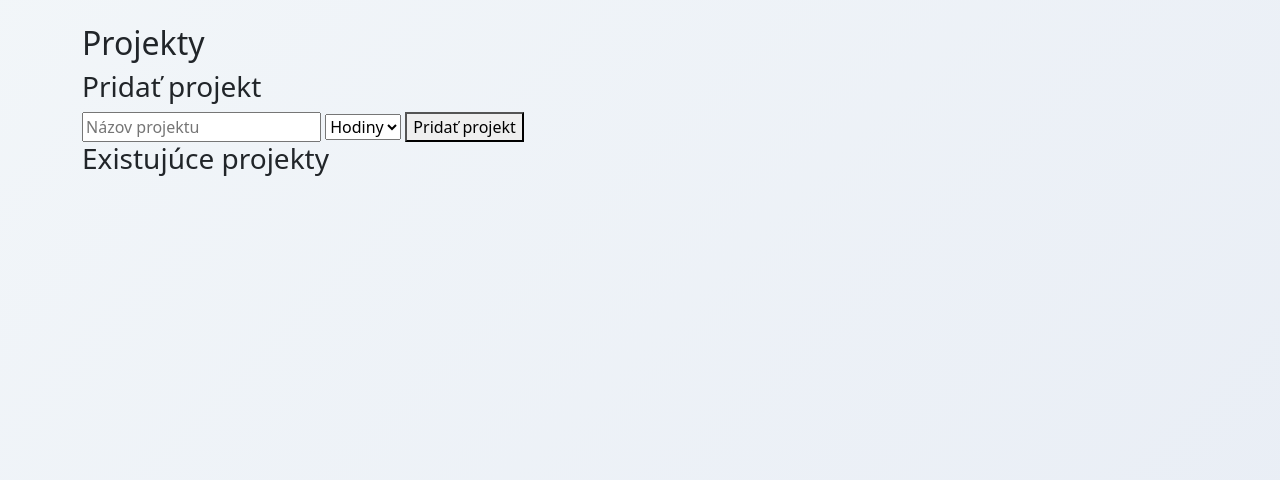
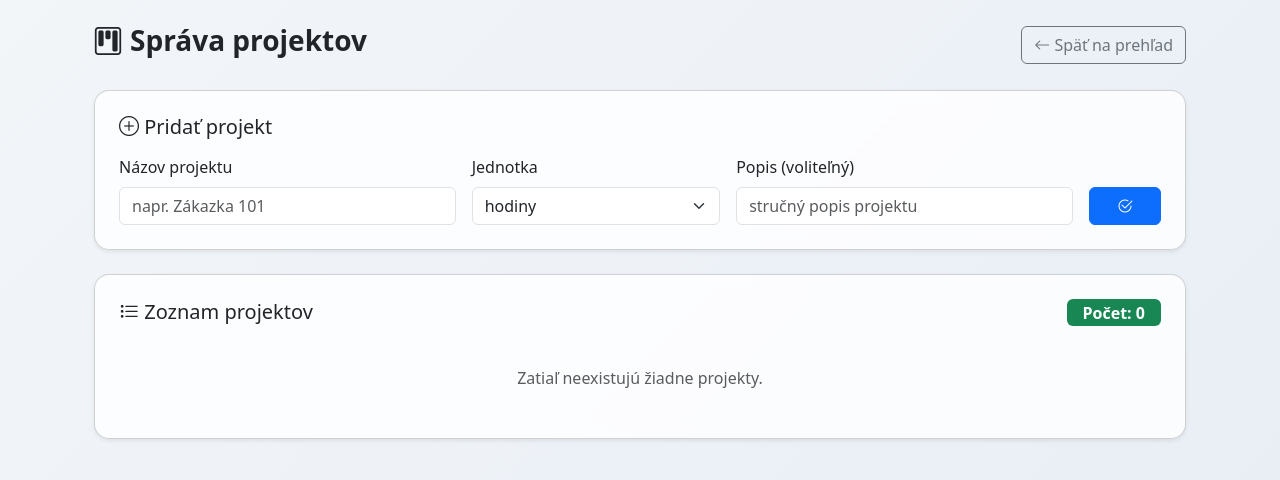
Before and after one commit to matejva/test, a Flask app: template templates/project.html in a window 1280 px wide. Shown: the part 56-536 px from the top of the page. Run offline with Flask 3, Linux system fonts and the light colour scheme; the template is opened without the code that fills it, so the values that code supplies are empty.

Commit message:
Update project.html

```diff
--- a/templates/project.html
+++ b/templates/project.html
@@ -1,21 +1,129 @@
 {% extends "base.html" %}
 {% block content %}
-<h2>Projekty</h2>
+<div class="container-fluid">
 
-<h3>Pridať projekt</h3>
-<form method="POST" action="{{ url_for('add_project') }}">
-    <input type="text" name="name" placeholder="Názov projektu" required>
-    <select name="unit_type" required>
-        <option value="hodiny">Hodiny</option>
-        <option value="m2">m2</option>
-    </select>
-    <button type="submit">Pridať projekt</button>
-</form>
+  <!-- Header -->
+  <div class="d-flex justify-content-between align-items-center mb-4">
+    <h3 class="fw-bold"><i class="bi bi-kanban me-2"></i>Správa projektov</h3>
+    <a href="{{ url_for('dashboard') }}" class="btn btn-outline-secondary">
+      <i class="bi bi-arrow-left"></i> Späť na prehľad
+    </a>
+  </div>
 
-<h3>Existujúce projekty</h3>
-<ul>
-    {% for p in projects %}
-        <li><a href="{{ url_for('project_detail', id=p.id) }}">{{ p.name }}</a> ({{ p.unit_type }})</li>
-    {% endfor %}
-</ul>
+  <!-- Add Project Form -->
+  <div class="card glass-card p-4 mb-4 shadow-sm">
+    <h5 class="mb-3"><i class="bi bi-plus-circle"></i> Pridať projekt</h5>
+    <form method="POST" action="{{ url_for('add_project') }}" class="row g-3">
+      <div class="col-md-4">
+        <label class="form-label">Názov projektu</label>
+        <input type="text" name="name" class="form-control" placeholder="napr. Zákazka 101" required>
+      </div>
+      <div class="col-md-3">
+        <label class="form-label">Jednotka</label>
+        <select name="unit_type" class="form-select" required>
+          <option value="hodiny">hodiny</option>
+          <option value="m²">m²</option>
+        </select>
+      </div>
+      <div class="col-md-4">
+        <label class="form-label">Popis (voliteľný)</label>
+        <input type="text" name="description" class="form-control" placeholder="stručný popis projektu">
+      </div>
+      <div class="col-md-1 d-flex align-items-end">
+        <button type="submit" class="btn btn-primary w-100">
+          <i class="bi bi-check2-circle"></i>
+        </button>
+      </div>
+    </form>
+  </div>
+
+  <!-- Projects Table -->
+  <div class="card glass-card p-4 shadow-sm">
+    <div class="d-flex justify-content-between align-items-center mb-3">
+      <h5 class="mb-0"><i class="bi bi-list-task"></i> Zoznam projektov</h5>
+      <span class="badge bg-success fs-6 px-3">Počet: {{ projects|length }}</span>
+    </div>
+
+    {% if projects %}
+    <div class="table-responsive">
+      <table class="table align-middle table-hover">
+        <thead class="table-light">
+          <tr>
+            <th>Názov</th>
+            <th>Jednotka</th>
+            <th>Popis</th>
+            <th>Vytvorené</th>
+            <th class="text-end">Akcie</th>
+          </tr>
+        </thead>
+        <tbody>
+          {% for p in projects %}
+          <tr>
+            <td class="fw-semibold">{{ p.name }}</td>
+            <td>{{ p.unit_type }}</td>
+            <td>{{ p.description or '' }}</td>
+            <td>{{ p.created_at.strftime('%d.%m.%Y') if p.created_at else '' }}</td>
+            <td class="text-end">
+              <a href="{{ url_for('project_detail', id=p.id) }}" class="btn btn-sm btn-outline-secondary me-1">
+                <i class="bi bi-eye"></i>
+              </a>
+              <button class="btn btn-sm btn-outline-primary me-1"
+                      data-bs-toggle="modal"
+                      data-bs-target="#editProjectModal"
+                      data-id="{{ p.id }}">
+                <i class="bi bi-pencil"></i>
+              </button>
+              <form action="{{ url_for('delete_project', id=p.id) }}" method="POST" class="d-inline">
+                <button class="btn btn-sm btn-outline-danger" onclick="return confirm('Naozaj zmazať projekt?')">
+                  <i class="bi bi-trash3"></i>
+                </button>
+              </form>
+            </td>
+          </tr>
+          {% endfor %}
+        </tbody>
+      </table>
+    </div>
+    {% else %}
+      <p class="text-muted text-center my-4">Zatiaľ neexistujú žiadne projekty.</p>
+    {% endif %}
+  </div>
+</div>
+
+<!-- Modal: Edit Project -->
+<div class="modal fade" id="editProjectModal" tabindex="-1" aria-hidden="true">
+  <div class="modal-dialog modal-dialog-centered">
+    <div class="modal-content glass-card">
+      <div class="modal-header">
+        <h5 class="modal-title"><i class="bi bi-pencil-square"></i> Upraviť projekt</h5>
+        <button type="button" class="btn-close" data-bs-dismiss="modal"></button>
+      </div>
+      <form method="POST" action="{{ url_for('update_project') }}">
+        <div class="modal-body">
+          <input type="hidden" name="id" id="edit-project-id">
+          <div class="mb-3">
+            <label class="form-label">Názov projektu</label>
+            <input type="text" name="name" id="edit-project-name" class="form-control" required>
+          </div>
+          <div class="mb-3">
+            <label class="form-label">Jednotka</label>
+            <select name="unit_type" id="edit-project-unit" class="form-select" required>
+              <option value="hodiny">hodiny</option>
+              <option value="m²">m²</option>
+            </select>
+          </div>
+          <div class="mb-3">
+            <label class="form-label">Popis</label>
+            <input type="text" name="description" id="edit-project-description" class="form-control">
+          </div>
+        </div>
+        <div class="modal-footer">
+          <button class="btn btn-secondary" data-bs-dismiss="modal">Zrušiť</button>
+          <button type="submit" class="btn btn-primary">Uložiť zmeny</button>
+        </div>
+      </form>
+    </div>
+  </div>
+</div>
+
 {% endblock %}
```
